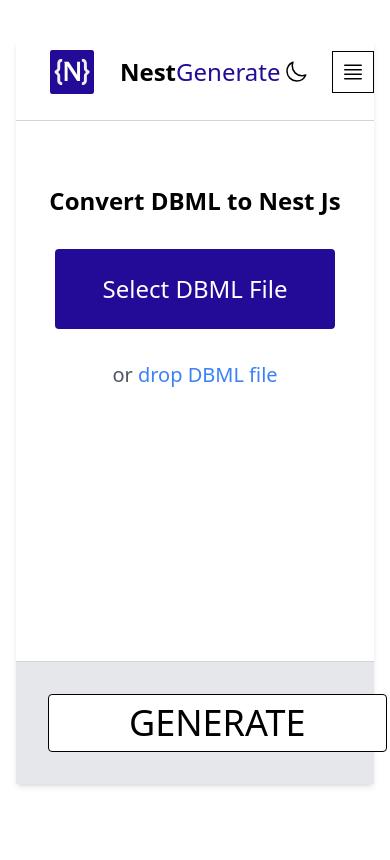
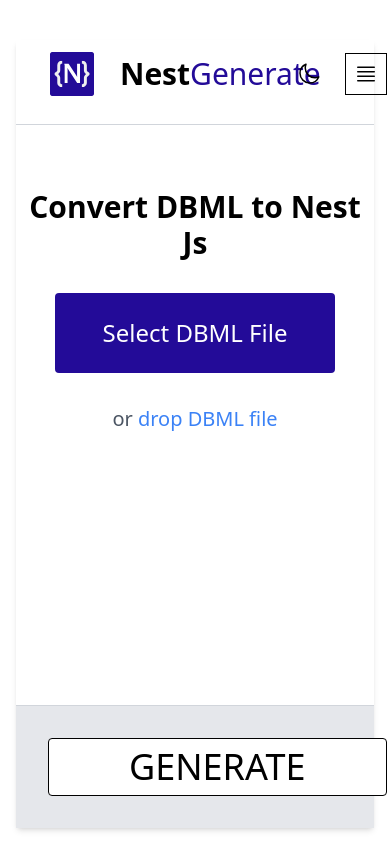
Before and after one commit to jeffocaya/nest-generate, a React (Create React App) app: page / in a window 390 px wide. Built offline with nearby package versions, Linux system fonts and the light colour scheme.

Commit message:
mobile responsive

```diff
--- a/public/index.html
+++ b/public/index.html
@@ -4,7 +4,6 @@
     <meta charset="utf-8" />
     <link rel="icon" href="%PUBLIC_URL%/favicon.ico" />
     <meta name="viewport" content="width=device-width, initial-scale=1" />
-    <meta name="theme-color" content="#000000" />
     <meta
       name="description"
       content="Web site created using create-react-app"
--- a/src/App.js
+++ b/src/App.js
@@ -13,7 +13,7 @@
           <div className="col-span-1">
             <LeftNav />
           </div>
-          <div className="col-span-12 lg:col-span-10">
+          <div className="col-span-12 md:col-span-10">
             <Main />
           </div>
           <div className="col-span-1">
--- a/src/components/Main.js
+++ b/src/components/Main.js
@@ -7,7 +7,7 @@
       <div id="headerSection" className="bg-white mt-2 mb-6 sticky top-0 flex items-center border-b border-gray-300 pb-4">
   <div className='flex items-center'>
     <img className="w-12 h-12 ml-8 mr-2" src="Logo.svg" alt="Logo" />
-    <div id="siteName" className="p-4 text-2xl md:text-4xl">
+    <div id="siteName" className="p-4 text-3xl md:text-4xl">
       <span className="font-bold">Nest</span>
       <span className=" text-primary">Generate</span>
     </div>
@@ -30,7 +30,7 @@
 
         <div id="BodySection" className=" flex-grow text-center pb-4">
           <div id="bodycontainer"className='pt-10 pb-60'>
-            <div id="convert" className="text-2xl md:text-4xl font-semibold">
+            <div id="convert" className="text-3xl md:text-4xl font-semibold">
 Convert DBML to Nest Js
             </div>
             <div id="select" className=" text-2xl p-8">
```
